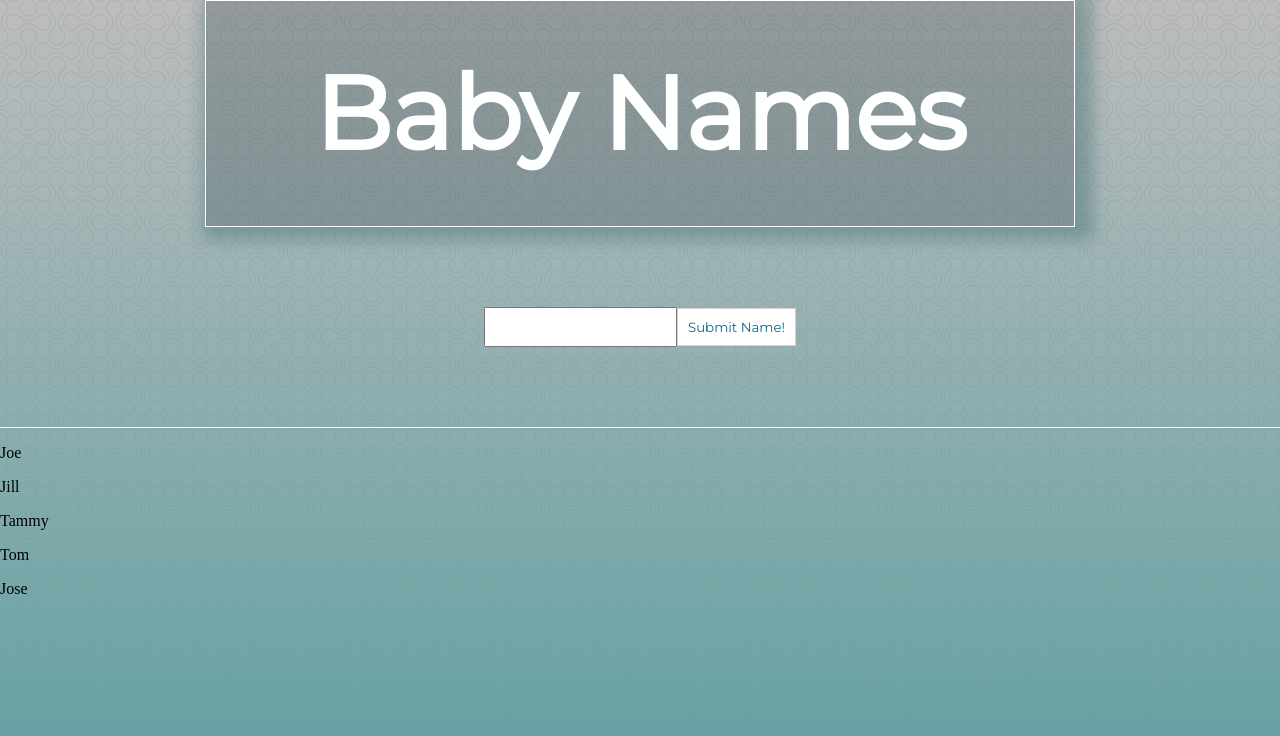
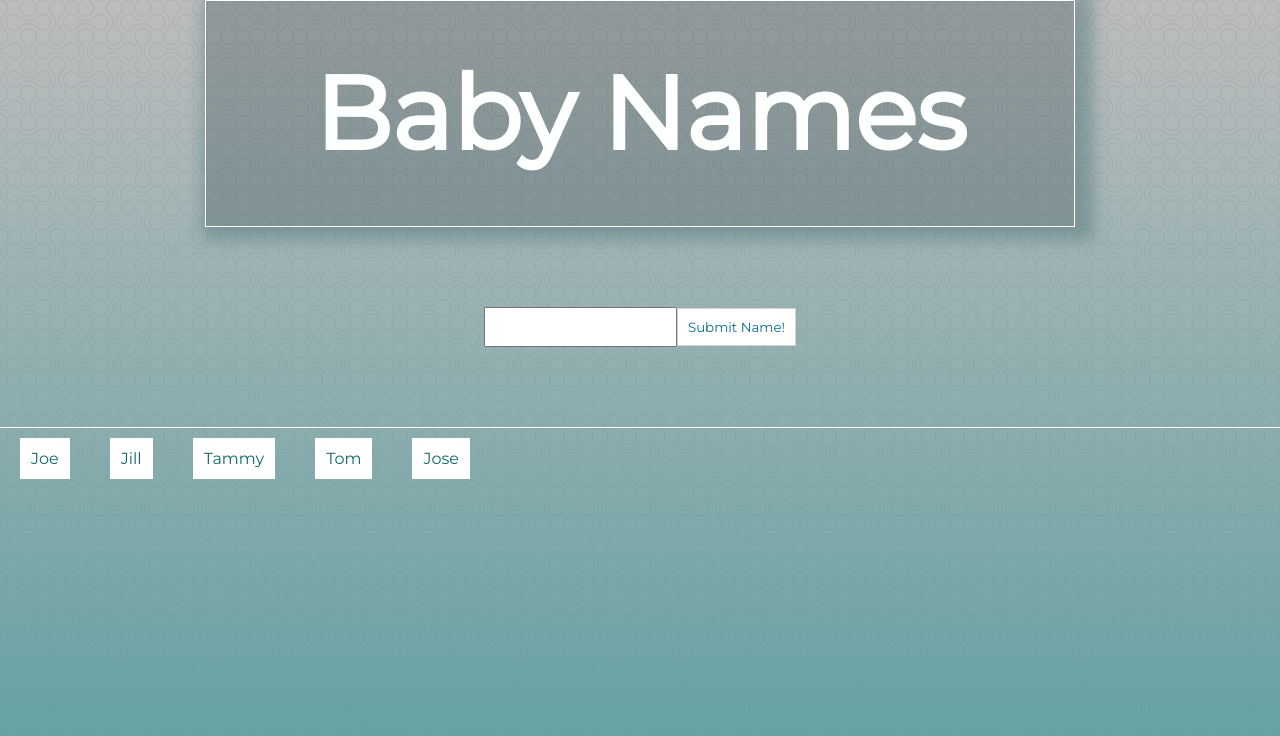
Before and after one commit to clueking1/baby_names_spa, a React (Create React App) app: page / in a window 1280 px wide. Shown: the top 736 px of the page. Built offline with nearby package versions, Linux system fonts and the light colour scheme.

Commit message:
added stylings for NameDisplay

```diff
--- a/src/Components/NameDisplay/style.css
+++ b/src/Components/NameDisplay/style.css
@@ -0,0 +1,14 @@
+@import url('https://fonts.googleapis.com/css2?family=Montserrat&display=swap');
+
+.nameDiv {
+    display: inline-flex;
+    flex-wrap: wrap;
+}
+.name {
+    padding: 10px;
+    font-family: 'Montserrat', sans-serif;
+    border: 1px white solid;
+    margin: 10px 20px;
+    color: rgb(17, 105, 105);
+    background-color: white;
+}
```
